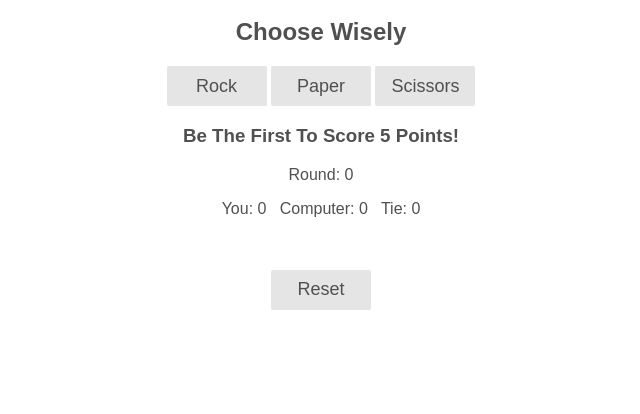
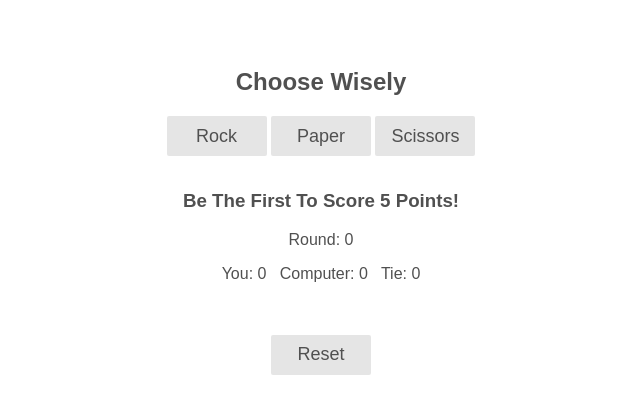
Before and after one commit to laurentrinh/rock_paper_scissors, a plain HTML site: page index.html in a window 1280 px wide. Shown: the part 80-494 px from the top of the page, without its empty margins (319-959 px from the left). Drawn offline with Linux system fonts and the light colour scheme.

Commit message:
Update style.css

```diff
--- a/style.css
+++ b/style.css
@@ -8,6 +8,13 @@ h1{
   margin-top: 40px;
 }
 
+h2{
+  padding-top: 50px;
+}
+
+h3 {
+  padding-top: 15px;
+}
 button {
   background-color: #e5e5e5;
   border:none;
```
